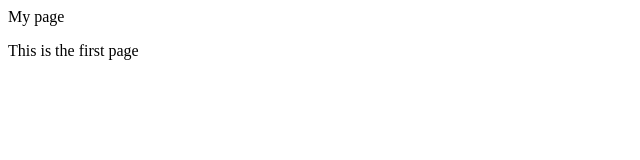
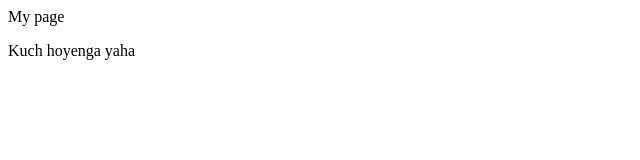
Before and after one commit to abhinav999k/abhinav999k.github.io, a plain HTML site: page index.html in a window 1280 px wide. Shown: the full height of the page, 0-640 px from the left. Drawn offline with Linux system fonts and the light colour scheme.

Commit message:
adding content

```diff
--- a/index.html
+++ b/index.html
@@ -1,6 +1,6 @@
 <Html>
 <Head>My page</Head>
 <Body>
-<p>This is the first page <p>
+<p>Kuch hoyenga yaha<p>
 </Body>
 </Html>
```
